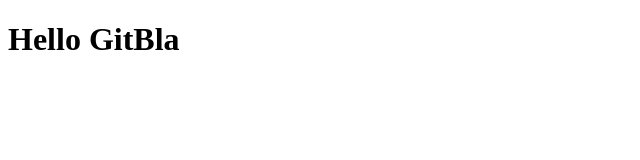
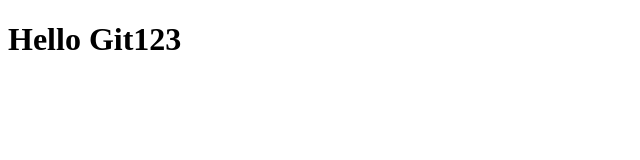
Before and after one commit to Edmon97/devcoltest, a plain HTML site: page index.html in a window 1280 px wide. Shown: the full height of the page, 0-640 px from the left. Drawn offline with Linux system fonts and the light colour scheme.

Commit message:
Revert "Wrong commit 2"
This reverts commit d69269b2c8013d605244d576dad3d0ee9a81e653.

```diff
--- a/index.html
+++ b/index.html
@@ -5,6 +5,6 @@
 	<title>Document</title>
 </head>
 <body>
-	<h1>Hello GitBla</h1>
+	<h1>Hello Git123</h1>
 </body>
 </html>
```
